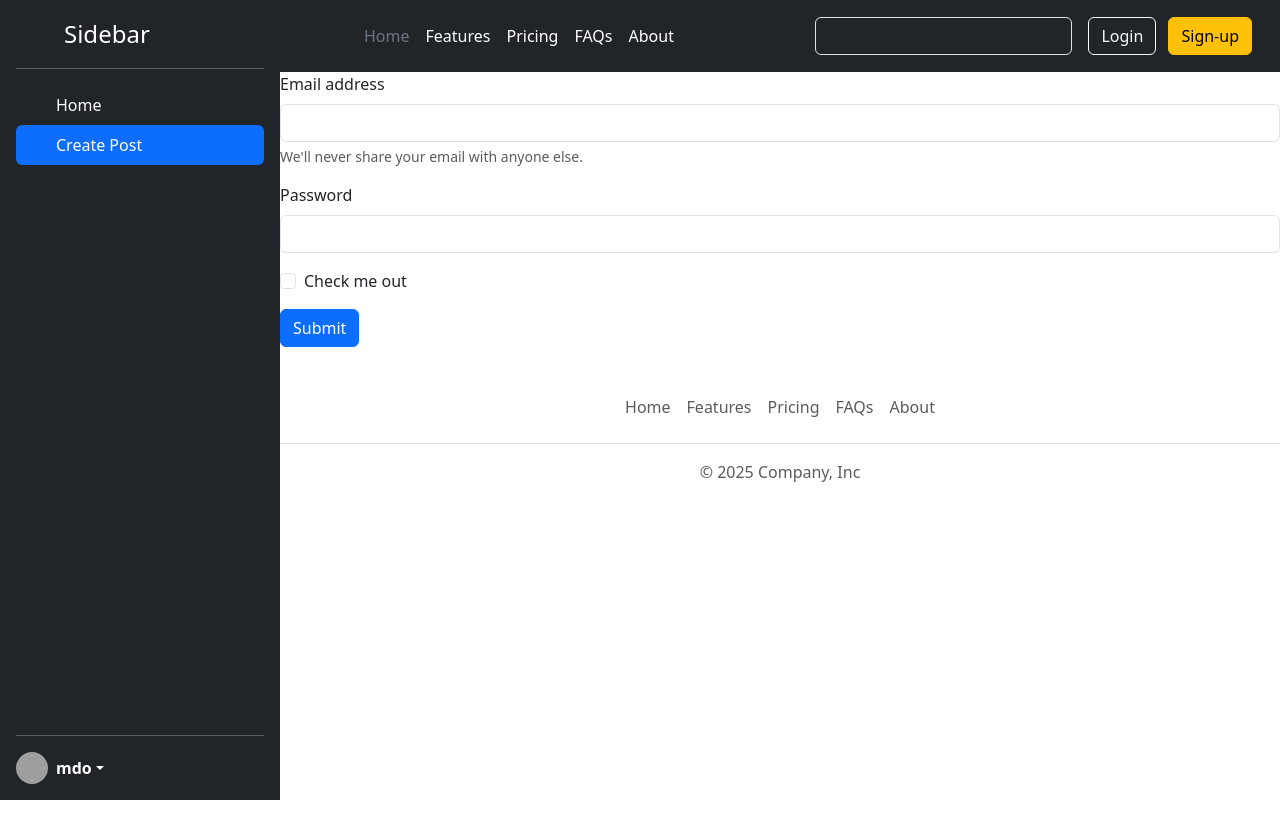
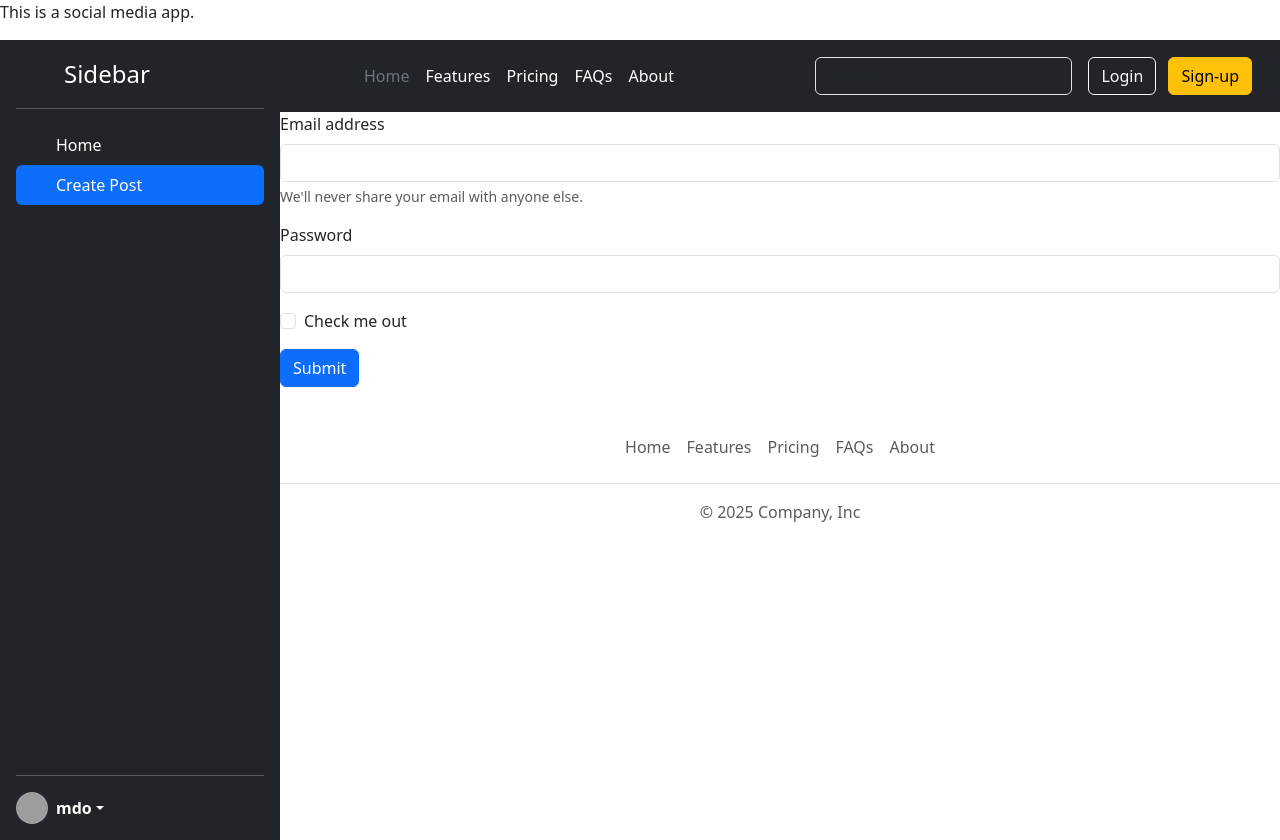
Before and after one commit to kirandeepaulakh2005-wq/React-projects, a React (Vite) app in the folder 1-Social-Media/: page / in a window 1280 px wide. Before the commit the page ends 800 px from the top, so only its background shows below. Built offline with nearby package versions, Linux system fonts and the light colour scheme; grey boxes are pictures that could not be loaded.

Commit message:
social media app

```diff
--- a/1-Social-Media/src/App.jsx
+++ b/1-Social-Media/src/App.jsx
@@ -17,6 +17,7 @@ const [selectedTab, setSelectedTab] = useState("Create Post");
 
   return (
      <PostListProvider>
+      <p>This is a social media app.</p>
     <div className="app-container">
      <Sidebar selectedTab={selectedTab}  setSelectedTab={setSelectedTab}/>
       <div className="content">
```
